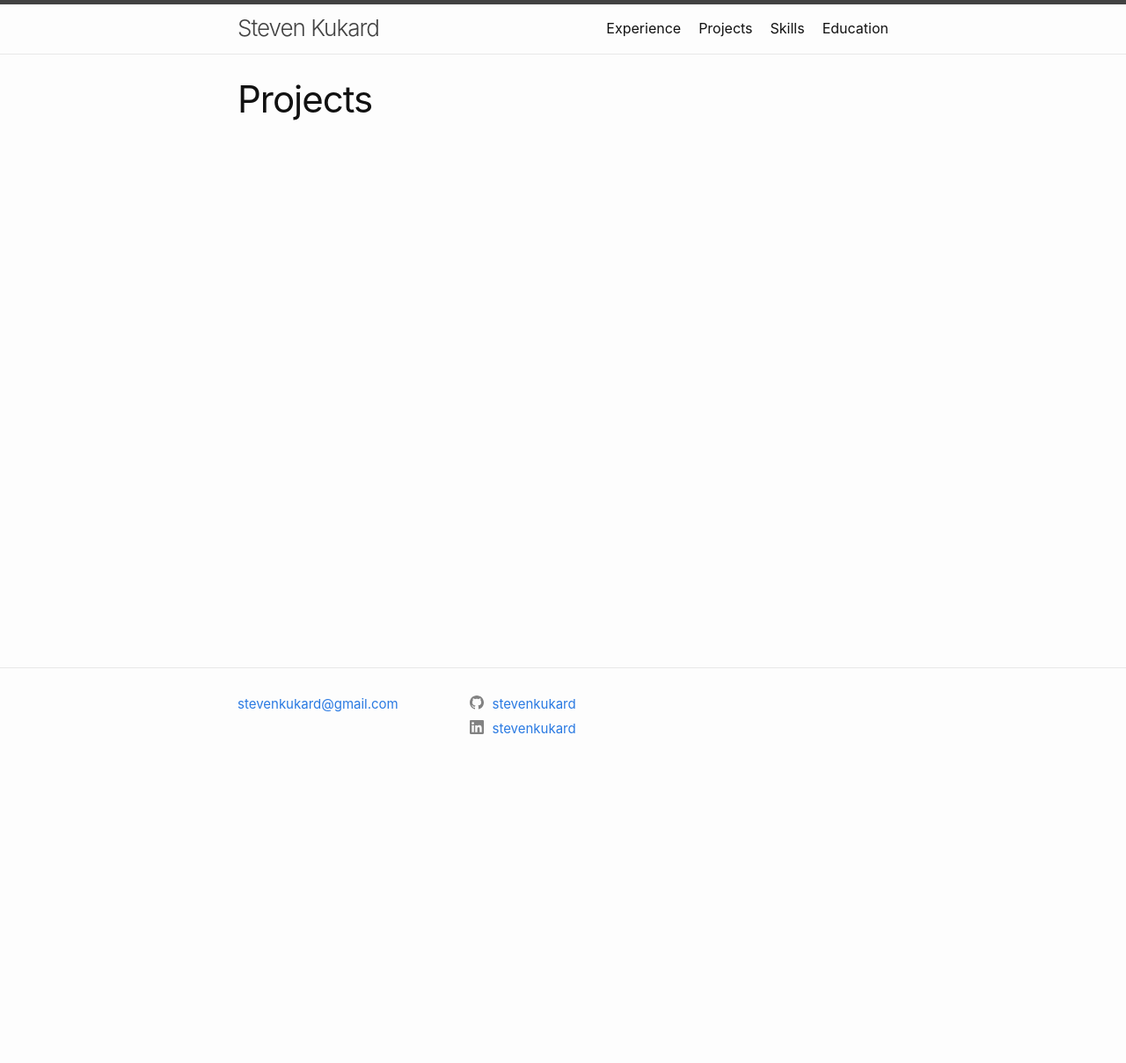
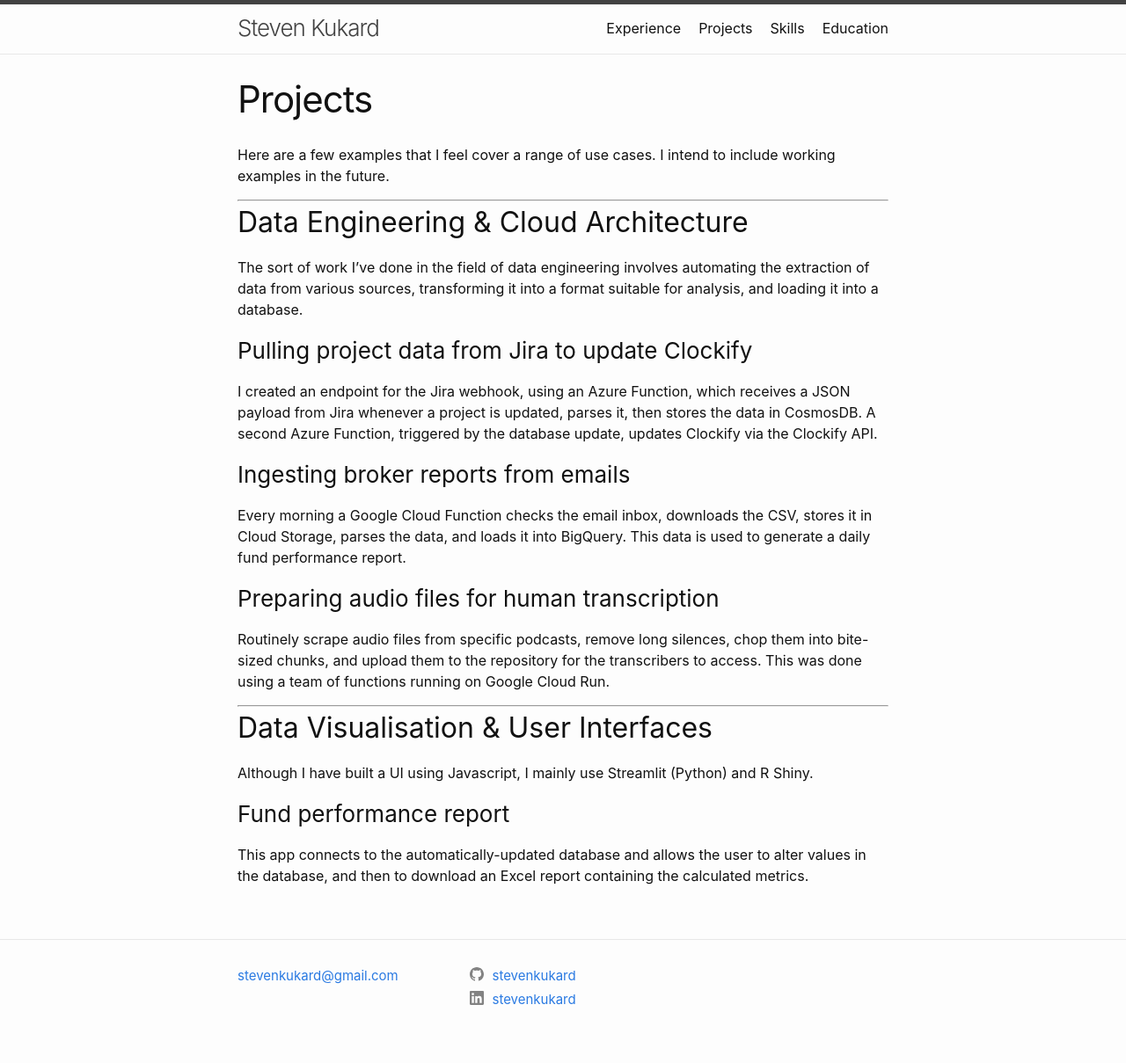
Before and after one commit to stevenkukard/cv, a Jekyll site: the page built from projects.markdown, in a window 1280 px wide. Shown: the whole page at 88% size. Built offline with Jekyll 4.4.1, drawn with Linux system fonts in a browser that asks for light colours; before the commit the page ends 900 px from its top, so only the background shows below that.

Commit message:
Update projects.markdown
Add content.

```diff
--- a/projects.markdown
+++ b/projects.markdown
@@ -3,3 +3,27 @@ layout: page
 title: Projects
 permalink: /projects/
 ---
+
+Here are a few examples that I feel cover a range of use cases. I intend to include working examples in the future.
+
+---
+
+## Data Engineering & Cloud Architecture
+The sort of work I've done in the field of data engineering involves automating the extraction of data from various sources, transforming it into a format suitable for analysis, and loading it into a database.
+
+### Pulling project data from Jira to update Clockify
+I created an endpoint for the Jira webhook, using an Azure Function, which receives a JSON payload from Jira whenever a project is updated, parses it, then stores the data in CosmosDB. A second Azure Function, triggered by the database update, updates Clockify via the Clockify API.
+
+### Ingesting broker reports from emails
+Every morning a Google Cloud Function checks the email inbox, downloads the CSV, stores it in Cloud Storage, parses the data, and loads it into BigQuery. This data is used to generate a daily fund performance report.
+
+### Preparing audio files for human transcription
+Routinely scrape audio files from specific podcasts, remove long silences, chop them into bite-sized chunks, and upload them to the repository for the transcribers to access. This was done using a team of functions running on Google Cloud Run.
+
+---
+
+## Data Visualisation & User Interfaces
+Although I have built a UI using Javascript, I mainly use Streamlit (Python) and R Shiny.
+
+### Fund performance report
+This app connects to the automatically-updated database and allows the user to alter values in the database, and then to download an Excel report containing the calculated metrics.
```
